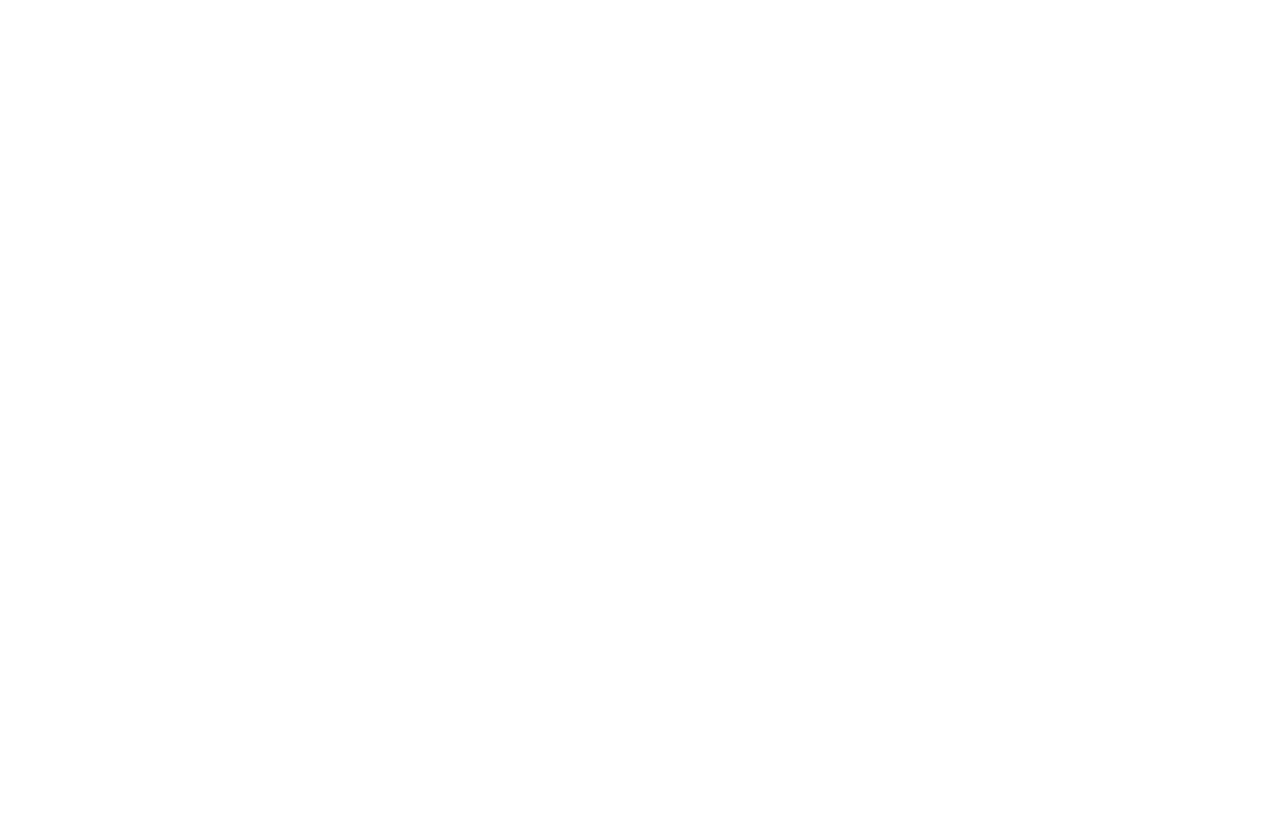
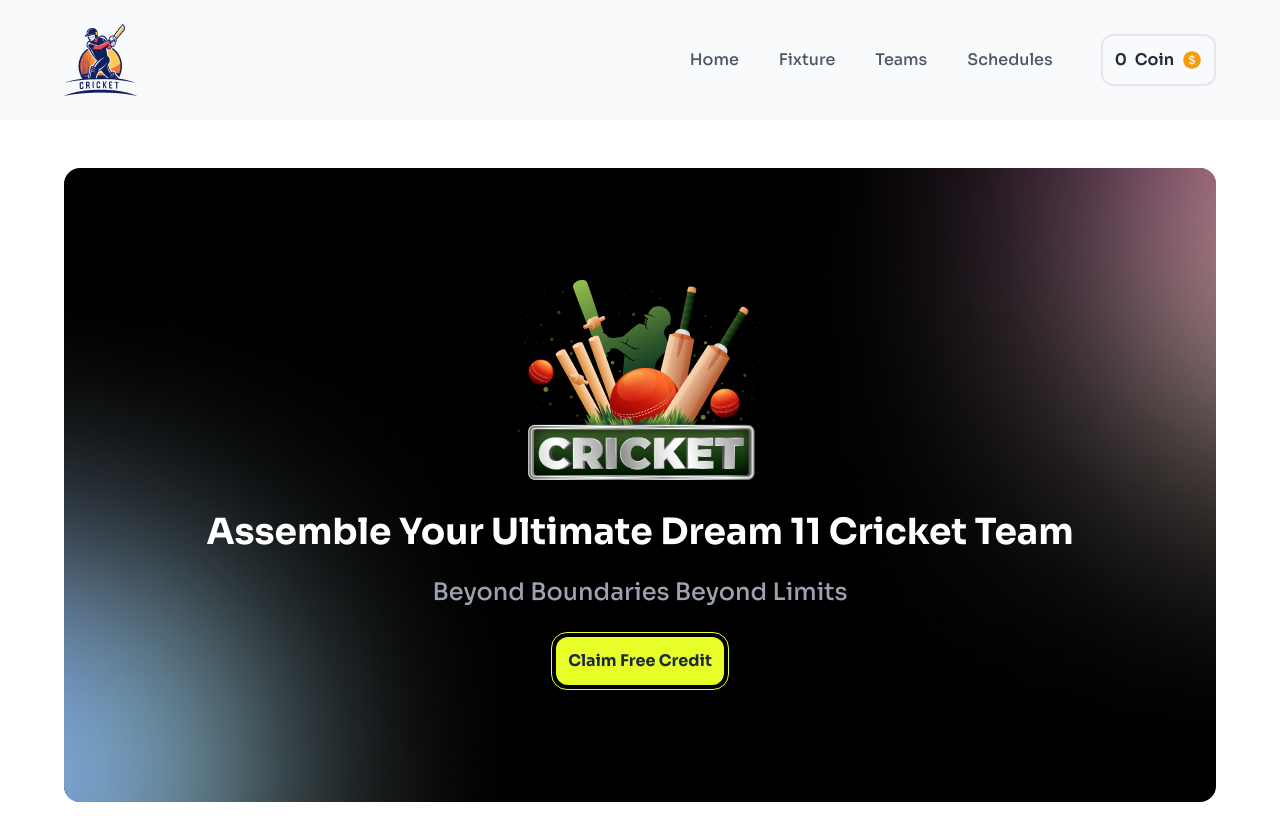
Before and after one commit to Hayder987/dream11-bpl-team-react-router, a React (Vite) app: page / in a window 1280 px wide. Shown: the top 840 px of the page. Before the commit the page ends 800 px from the top, so only its background shows below. Built offline with nearby package versions, Linux system fonts and the light colour scheme.

Commit message:
header section created

```diff
--- a/src/App.jsx
+++ b/src/App.jsx
@@ -1,12 +1,15 @@
 
 import './App.css'
+import Banner from './components/Banner/Banner'
+import NavBar from './components/NavBar/NavBar'
 
 function App() {
 
 
   return (
     <>
-
+      <NavBar></NavBar>
+      <Banner></Banner>
 
     </>
   )
--- /dev/null
+++ b/src/components/Banner/Banner.jsx
@@ -0,0 +1,25 @@
+
+import './banner.css';
+import bannerImg from '../../assets/banner-main.png'
+
+
+const Banner = () => {
+    return (
+        <div className='bg-black mb-14 mx-3 lg:mx-16 mt-12 rounded-2xl'>
+           <div className="bannerBg p-6 md:p-28 rounded-2xl flex flex-col justify-center items-center">
+              <img src={bannerImg} alt="" className="" />
+              <h1 className="text-white mt-8 mb-6 font-bold text-center text-2xl md:text-4xl">
+                Assemble Your Ultimate Dream 11 Cricket Team
+              </h1>
+              <p className="text-xl mb-6 md:text-2xl font-medium text-gray-400">
+                Beyond Boundaries Beyond Limits
+              </p>
+              <div className="border border-btnBg rounded-2xl p-1">
+                <button className="font-bold bg-btnBg p-3 rounded-xl">Claim Free Credit</button>
+              </div>
+           </div>
+        </div>
+    );
+};
+
+export default Banner;
--- /dev/null
+++ b/src/components/Banner/banner.css
@@ -0,0 +1,7 @@
+
+.bannerBg{
+  background: url("../../assets/bg-shadow.png");
+  background-position: center;
+  background-size: cover;
+  background-repeat: no-repeat;
+}
--- /dev/null
+++ b/src/components/NavBar/NavBar.jsx
@@ -0,0 +1,33 @@
+
+import logo from '../../assets/logo.png'
+import { AiFillDollarCircle } from "react-icons/ai";
+import { FaBarsStaggered } from "react-icons/fa6";
+
+
+const NavBar = () => {
+    return (
+        <div className="px-3 lg:px-16 bg-slate-50 backdrop-opacity-10  py-6 flex justify-between items-center">
+           <div className="">
+              <img src={logo} alt="" className="" />
+           </div>
+           <div className="flex justify-evenly items-center gap-12">
+            <ul className="hidden text-gray-600 md:flex justify-center items-center gap-10">
+                <li className='hover:text-black font-medium'>Home</li>
+                <li className='hover:text-black font-medium'>Fixture</li>
+                <li className='hover:text-black font-medium'>Teams</li>
+                <li className='hover:text-black font-medium'>Schedules</li>
+            </ul>
+            <div className="flex md:hidden">
+              <p className="text-xl"><FaBarsStaggered /></p>
+            </div>
+            <div className="flex border-2 p-3 rounded-xl justify-center items-center gap-2 font-semibold">
+                <span>0</span>
+                <span>Coin</span>
+                <span className='text-amber-500 text-xl'><AiFillDollarCircle /></span>
+            </div>
+           </div>
+        </div>
+    );
+};
+
+export default NavBar;
```
Also changed, not shown: public/players.json (+12 -0 lines), 1 other file (tests, documents, lock files or other folders).
